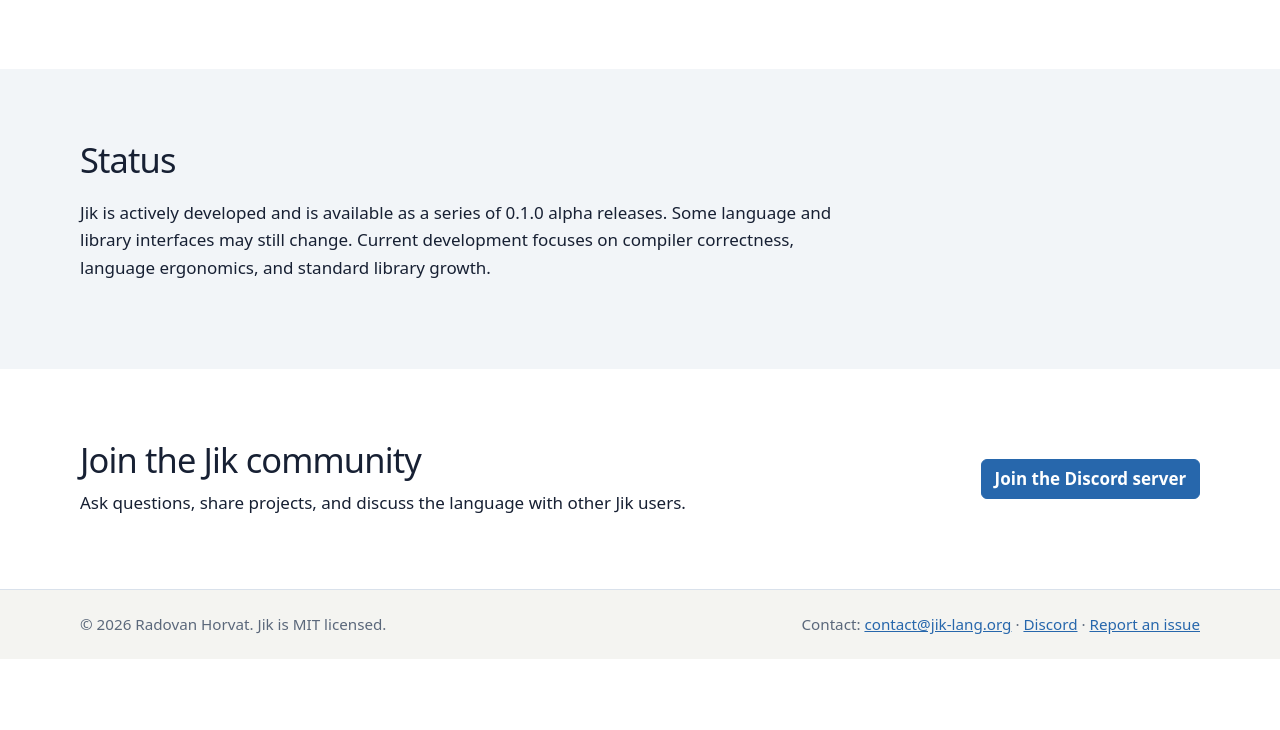
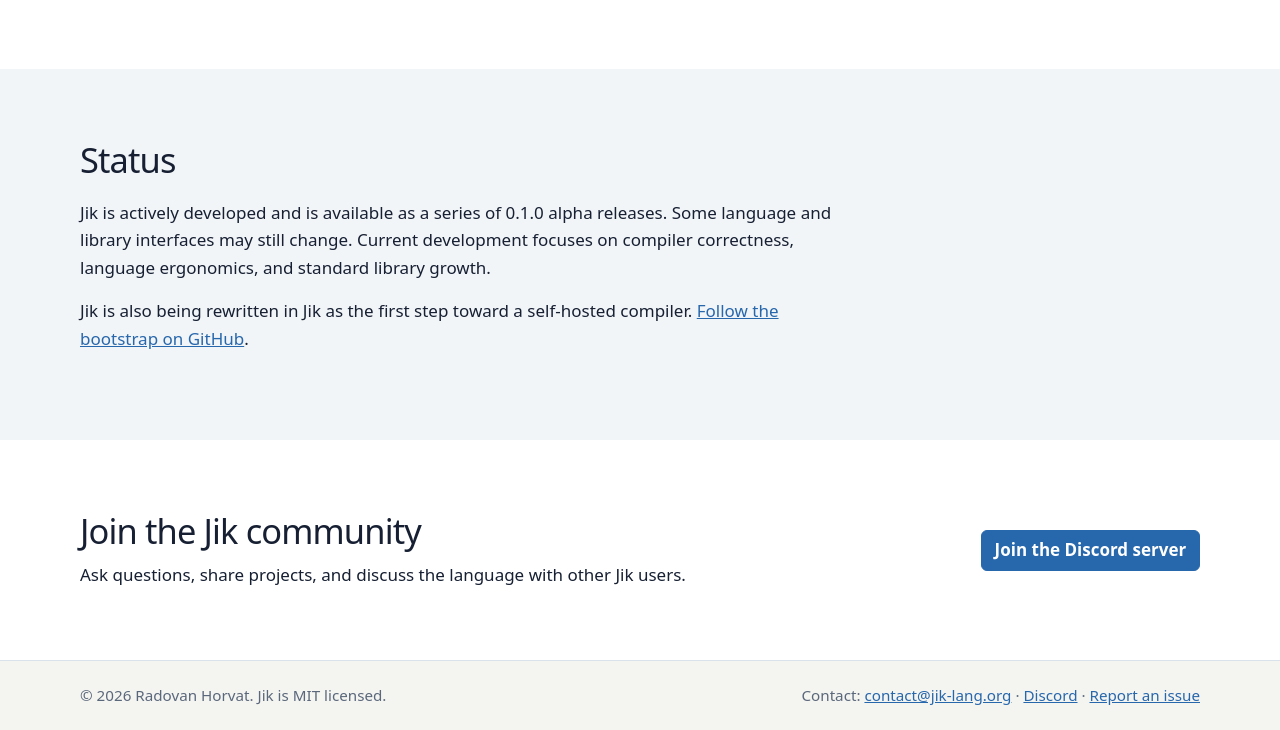
Before and after one commit to jik-lang/website, a website: page index.html in a window 1280 px wide. Shown: the part 2410-3140 px from the top of the page. Before the commit the page ends 3069 px from the top, so only its background shows below. Drawn offline with Linux system fonts and the light colour scheme.

Commit message:
update status

```diff
--- a/index.html
+++ b/index.html
@@ -187,6 +187,10 @@
               Some language and library interfaces may still change. Current development
               focuses on compiler correctness, language ergonomics, and standard library growth.
           </p>
+          <p>
+            Jik is also being rewritten in Jik as the first step toward a self-hosted compiler.
+            <a href="https://github.com/jik-lang/jik/tree/main/src/bootstrap">Follow the bootstrap on GitHub</a>.
+          </p>
         </div>
       </section>
 
```
